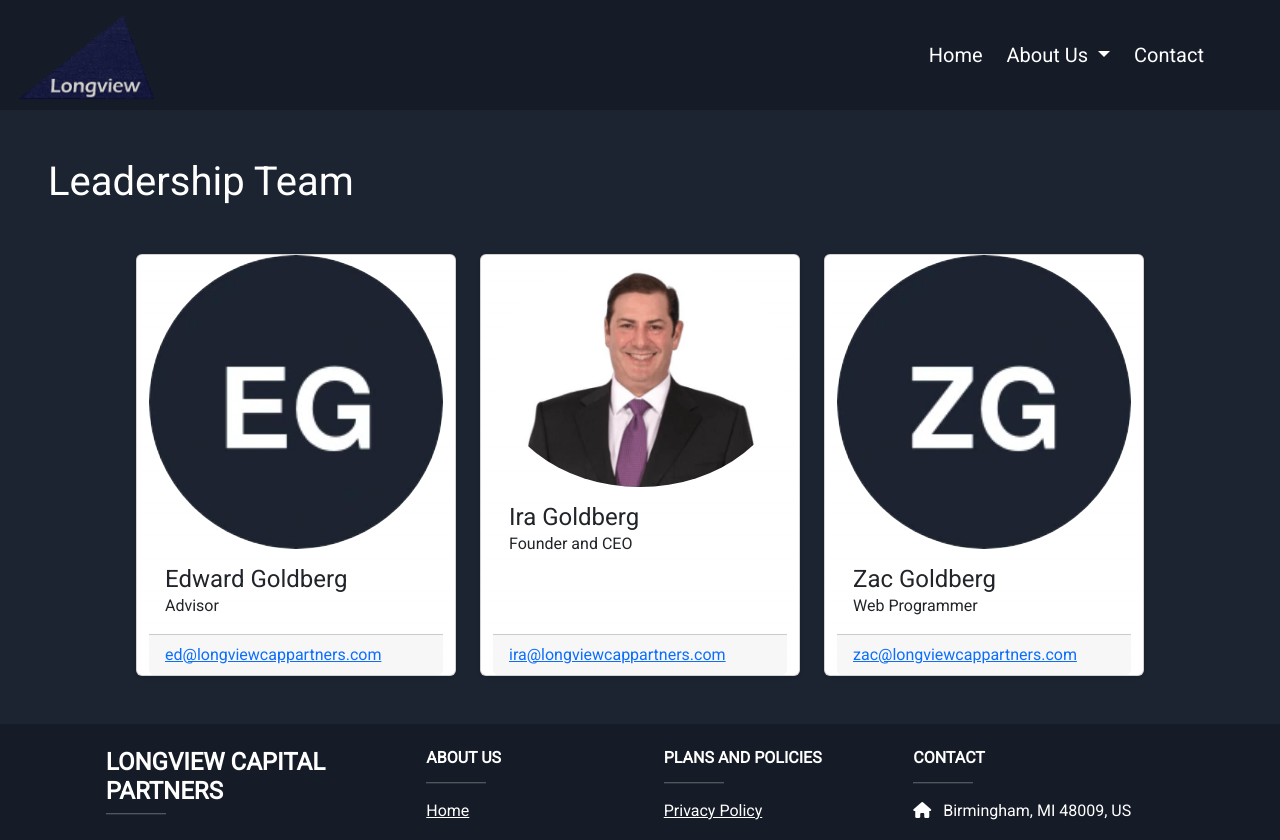
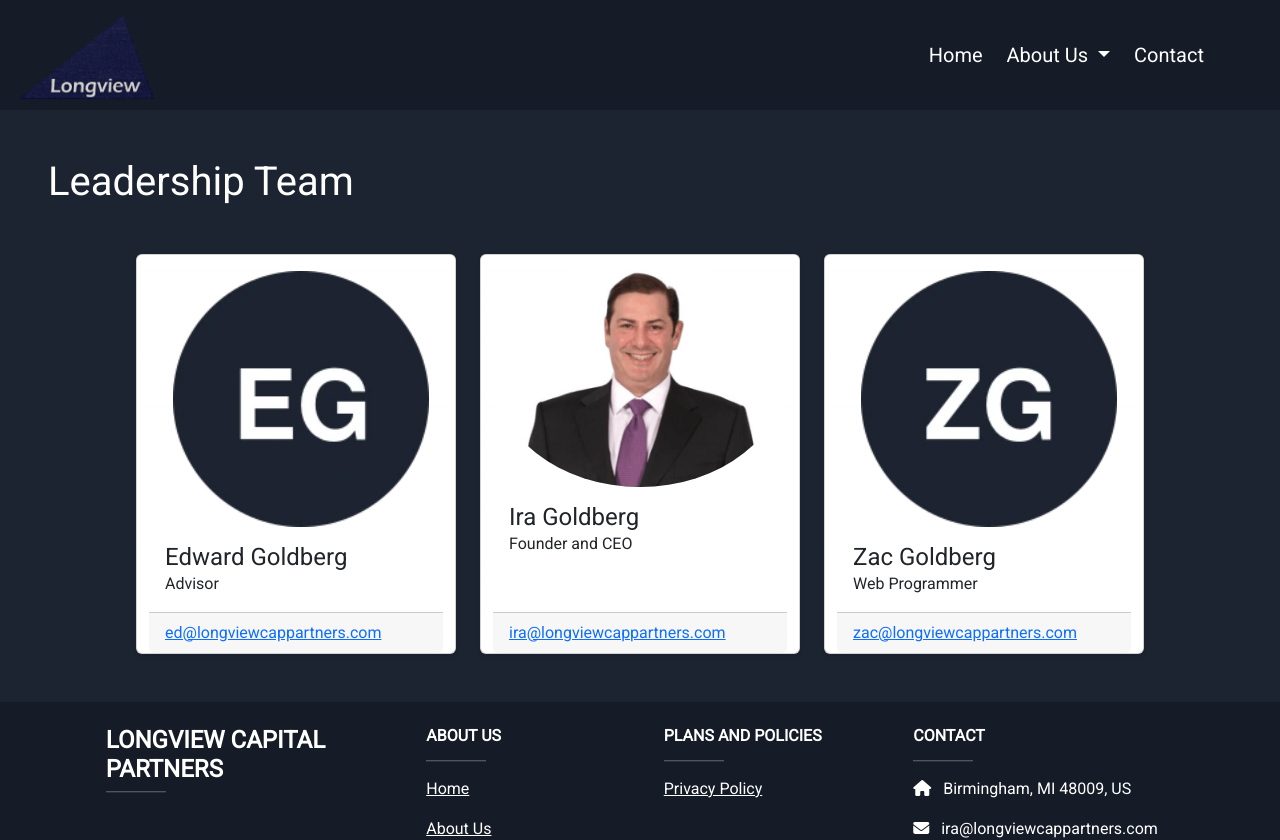
Before and after one commit to Fiscal2/longview-cap-partners, an Angular app: page /ourteam in a window 1280 px wide. Shown: the top 840 px of the page. Built offline with nearby package versions, Linux system fonts and the light colour scheme.

Commit message:
our team profile pic sizing.

```diff
--- a/src/app/our-team/our-team.component.html
+++ b/src/app/our-team/our-team.component.html
@@ -6,7 +6,7 @@
   </div>
   <div class="row justify-content-center mt-3 pb-5 gap-4">
     <div class="card col-sm-3 shadow-sm bg-gradient">
-        <img src="../../assets/edProfile.webp" class="card-img-top rounded-circle" alt="Ed Goldberg">
+        <img src="../../assets/edProfile.webp" class="card-img-top ms-4 mt-3" style="width:16rem; height:16rem;" alt="Ed Goldberg">
         <div class="card-body py-3">
           <h4 class="mb-0">Edward Goldberg</h4>
           <span>Advisor</span>
@@ -26,7 +26,7 @@
       </div>
     </div>
     <div class="card col-sm-3 shadow-sm bg-gradient">
-      <img src="../../assets/zacProfile.webp" class="card-img-top rounded-circle" alt="Zac Goldberg">
+      <img src="../../assets/zacProfile.webp" class="card-img-top ms-4 mt-3" style="width:16rem; height:16rem;" alt="Zac Goldberg">
       <div class="card-body py-3">
         <h4 class="mb-0">Zac Goldberg</h4>
         <span>Web Programmer</span>
```
